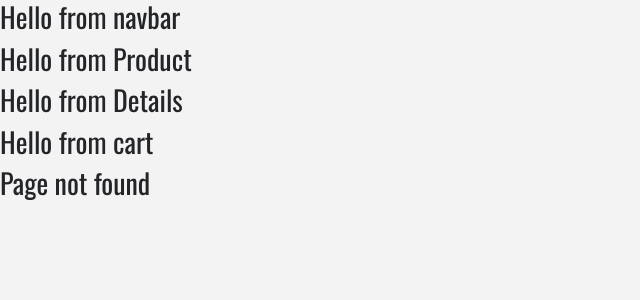
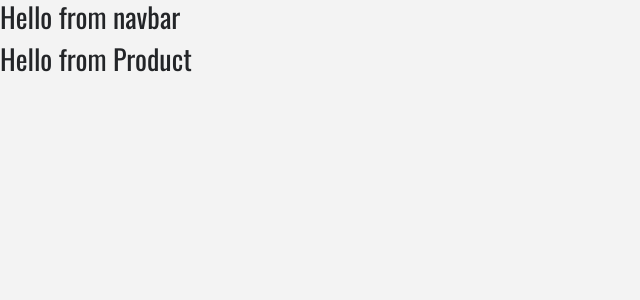
Before and after one commit to gouribhise/ecommerce, a React (Create React App) app: page / in a window 1280 px wide. Before the commit this address had no page. Shown: the top 300 px of the page, without its empty margins (0-640 px from the left). Built offline with nearby package versions, Linux system fonts and the light colour scheme.

Commit message:
set routes for the app

```diff
--- a/package.json
+++ b/package.json
@@ -9,6 +9,7 @@
     "bootstrap": "^5.1.1",
     "react": "^17.0.2",
     "react-dom": "^17.0.2",
+    "react-router-dom": "^5.3.0",
     "react-scripts": "4.0.3",
     "web-vitals": "^1.1.2"
   },
--- a/src/App.js
+++ b/src/App.js
@@ -1,3 +1,5 @@
+import React, {Component} from 'react'
+import {Switch,Route} from 'react-router-dom'
 import logo from './logo.svg';
 import './App.css';
 import 'bootstrap/dist/css/bootstrap.min.css'
@@ -12,11 +14,13 @@
   return (
     <>
   <Navbar/>
-  <ProductList/>
-  <Details/>
-  <Cart/>
-  <Default/>
-    </>
+  <Switch>
+    <Route exact path="/" component={ProductList}></Route>
+    <Route path="/details" component={Details}></Route>
+    <Route path="/cart" component={Cart}></Route>
+    <Route component={Default}></Route>
+  </Switch>
+     </>
   );
 }
 
--- a/src/index.js
+++ b/src/index.js
@@ -2,12 +2,15 @@
 import ReactDOM from 'react-dom';
 import './index.css';
 import App from './App';
+import {BrowserRouter as Router} from 'react-router-dom'
 import reportWebVitals from './reportWebVitals';
 
 ReactDOM.render(
-  <React.StrictMode>
-    <App />
-  </React.StrictMode>,
+   <Router>
+        <App />
+   </Router>,
+
+
   document.getElementById('root')
 );
 
```
Also changed, not shown: 1 other file (tests, documents, lock files or other folders).
